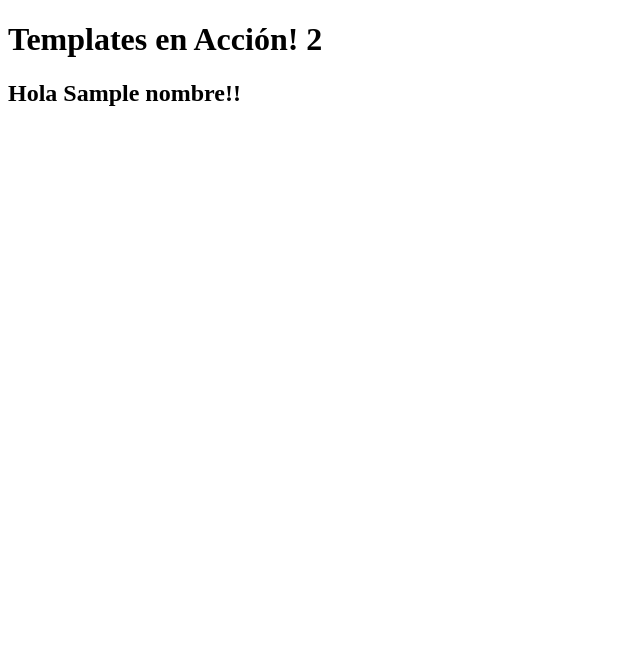
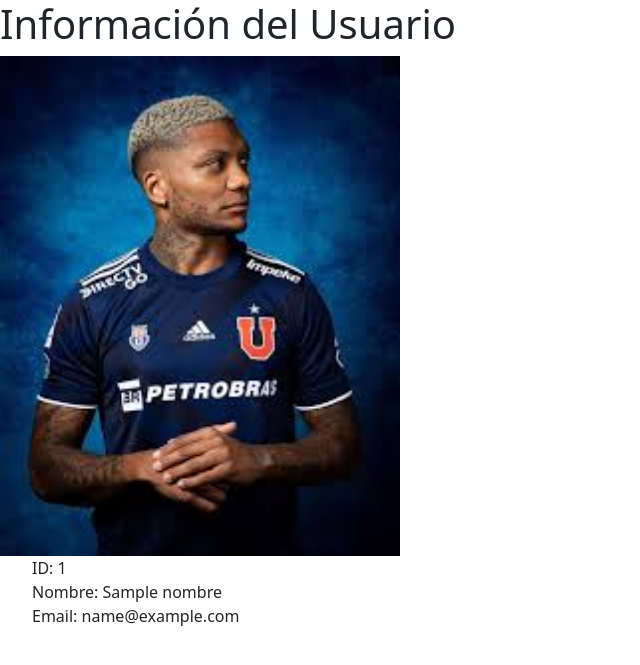
Before and after one commit to Lverise/django2, a Django app: template templatesDemo/templates/templatesApp/pagina2.html in a window 1280 px wide. Shown: the top 665 px of the page, without its empty margins (0-640 px from the left). Run offline with Django 5.2, Linux system fonts and the light colour scheme; the template is opened without the code that fills it: most values are stand-ins (such as "Sample title", 1, 10 or a date in 2020).

Commit message:
css,jsrfjgbiurf
a

```diff
--- /dev/null
+++ b/templatesDemo/static/css/styles.css
@@ -0,0 +1,12 @@
+body{
+    text-align: center;
+    background-color: burlywood;
+}
+
+
+ul,li{
+    display: block;
+}
+img{
+    width: 400px;
+}
--- a/templatesDemo/templates/templatesApp/pagina2.html
+++ b/templatesDemo/templates/templatesApp/pagina2.html
@@ -1,12 +1,21 @@
 <!DOCTYPE html>
+{% load static %}
+
 <html lang="en">
 <head>
     <meta charset="UTF-8">
     <meta name="viewport" content="width=<device-width>, initial-scale=1.0">
     <title>Document</title>
+    <link rel="stylesheet" href="{%static "css\styles.css" %}">
+    <link href="https://cdn.jsdelivr.net/npm/bootstrap@5.3.3/dist/css/bootstrap.min.css" rel="stylesheet" integrity="sha384-QWTKZyjpPEjISv5WaRU9OFeRpok6YctnYmDr5pNlyT2bRjXh0JMhjY6hW+ALEwIH" crossorigin="anonymous">
 </head>
 <body>
-    <h1>Templates en Acción! 2</h1>
-    <h2>Hola {{nombre}}!!</h2>
+    <h1>Información del Usuario</h1>
+    <img src="{%static "img/junior.jpeg" %}">
+    <ul>
+        <li>ID: {{id}}</li>
+        <li>Nombre: {{nombre}}</li>
+        <li>Email: {{email}}</li>
+    </ul>
 </body>
 </html>
--- a/templatesDemo/templatesApp/views.py
+++ b/templatesDemo/templatesApp/views.py
@@ -5,5 +5,5 @@
     return render(request, 'templatesApp/pagina1.html')
 
 def renderTemplate2(request):
-    data = {"nombre": "Diego"}
+    data = {"nombre": "Junior 'Mbappé Fernández", "id":123, "email":"diego.holala@gmail.com",}
     return render(request, 'templatesApp/pagina2.html', data)
--- a/templatesDemo/templatesDemo/settings.py
+++ b/templatesDemo/templatesDemo/settings.py
@@ -107,6 +107,8 @@
 
 STATIC_URL = 'static/'
 
+STATICFILES_DIRS = [os.path.join(BASE_DIR, 'static')]
+
 # Default primary key field type
 # https://docs.djangoproject.com/en/5.1/ref/settings/#default-auto-field
 
--- a/templatesDemo/templatesDemo/urls.py
+++ b/templatesDemo/templatesDemo/urls.py
@@ -5,5 +5,5 @@
 urlpatterns = [
     path('admin/', admin.site.urls),
     path('render/', renderTemplate),
-    path('render2/', renderTemplate2)
+    path('pagina2/', renderTemplate2),
 ]
```
Also changed, not shown: templatesDemo/templates/templatesApp/info.html (added, +11 -0 lines), templatesDemo/static/img/junior.jpeg (added), templatesDemo/static/img/mapache.png (added).
